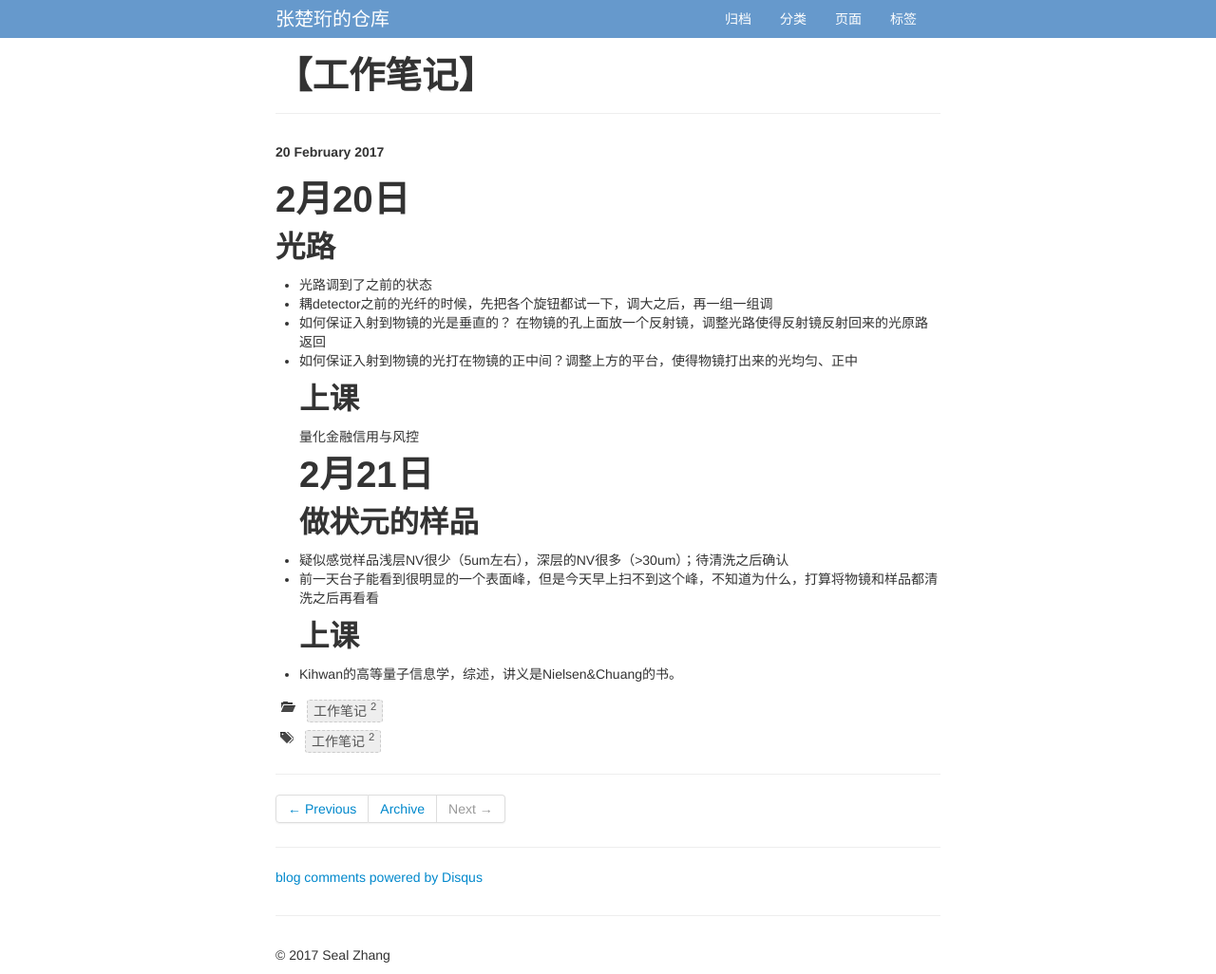
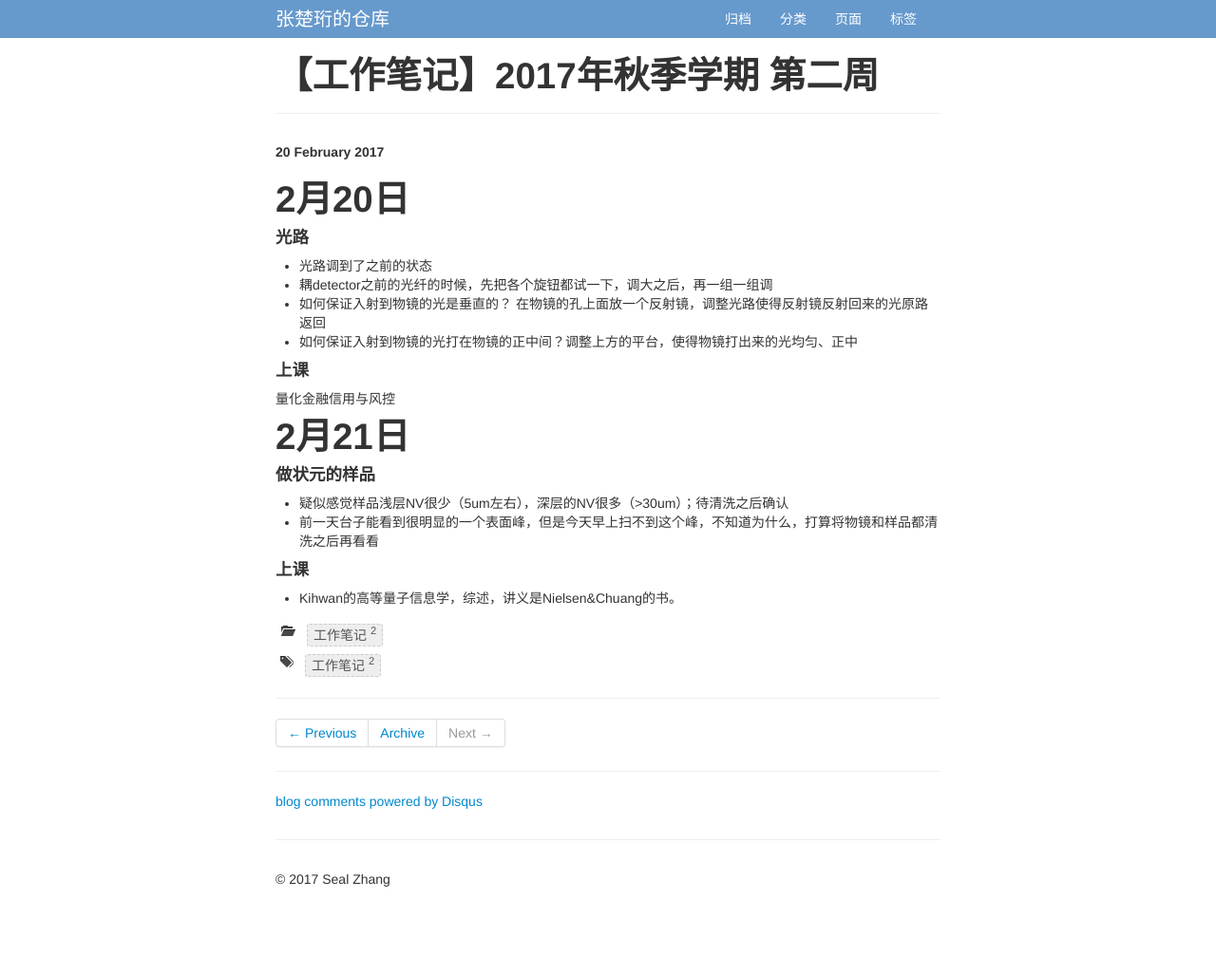
Before and after one commit to zhangchuheng123/zhangchuheng123.github.io, a Jekyll site: the page built from _posts/Diary/2017-02-20-工作笔记.md, in a window 1280 px wide. Shown: the whole page at 95% size. Built offline with Jekyll 4.4.1, drawn with Linux system fonts in a browser that asks for light colours; comment, search, counter and statistics services are not loaded; after the commit the page ends 946 px from its top, so only the background shows below that.

Commit message:
change format

```diff
--- a/_posts/Diary/2017-02-20-工作笔记.md
+++ b/_posts/Diary/2017-02-20-工作笔记.md
@@ -1,6 +1,6 @@
 ---
 layout: post
-title: "【工作笔记】"
+title: "【工作笔记】2017年秋季学期 第二周"
 description: ""
 category: 工作笔记
 tags: [工作笔记]
@@ -8,16 +8,25 @@ tags: [工作笔记]
 {% include JB/setup %}
 
 # 2月20日
-## 光路
+
+#### 光路
+
 * 光路调到了之前的状态
 * 耦detector之前的光纤的时候，先把各个旋钮都试一下，调大之后，再一组一组调
 * 如何保证入射到物镜的光是垂直的？ 在物镜的孔上面放一个反射镜，调整光路使得反射镜反射回来的光原路返回
 * 如何保证入射到物镜的光打在物镜的正中间？调整上方的平台，使得物镜打出来的光均匀、正中
-## 上课
+
+#### 上课
+
 量化金融信用与风控
+
 # 2月21日
-## 做状元的样品
+
+#### 做状元的样品
+
 * 疑似感觉样品浅层NV很少（5um左右），深层的NV很多（>30um）；待清洗之后确认
 * 前一天台子能看到很明显的一个表面峰，但是今天早上扫不到这个峰，不知道为什么，打算将物镜和样品都清洗之后再看看
-## 上课
+
+#### 上课
+
 * Kihwan的高等量子信息学，综述，讲义是Nielsen&Chuang的书。
```
